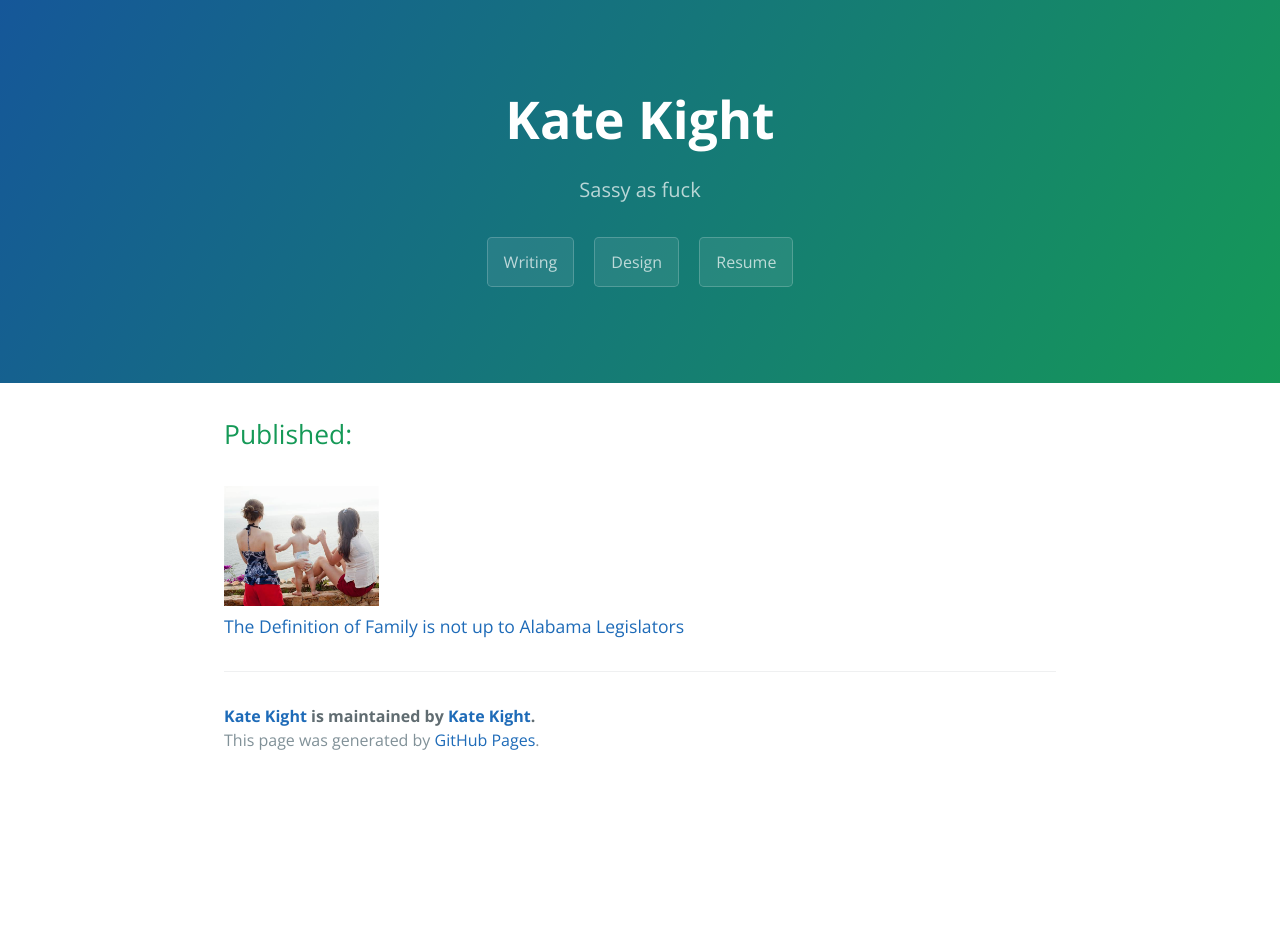
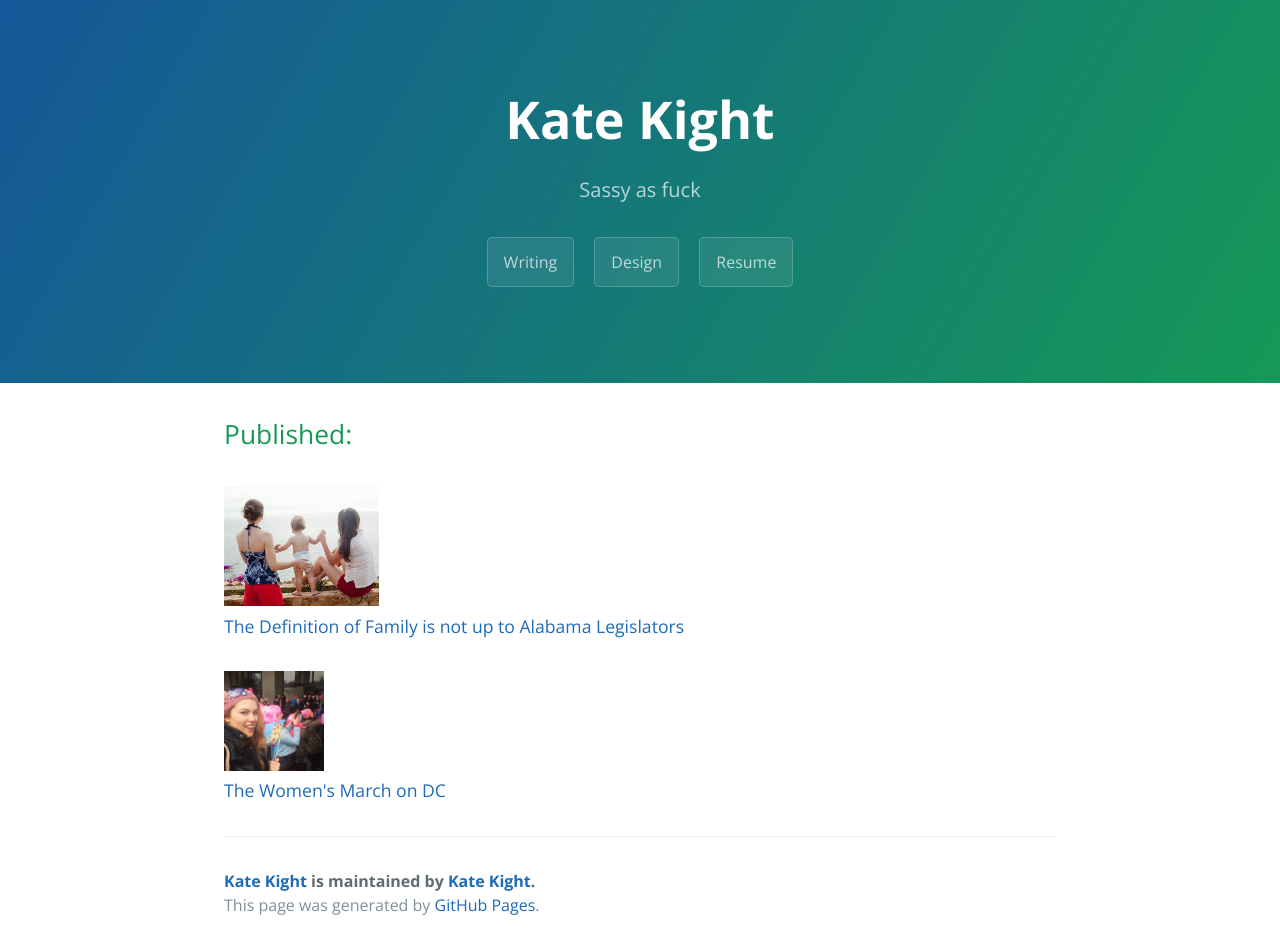
Before and after one commit to Flyakight/flyakight.github.io, a Jekyll site: the page built from _posts/2017-03-15-writing.markdown, in a window 1280 px wide. Built offline with Jekyll 4.4.1, drawn with Linux system fonts in a browser that asks for light colours; before the commit the page ends 900 px from its top, so only the background shows below that.

Commit message:
Update 2017-03-15-writing.markdown

```diff
--- a/_posts/2017-03-15-writing.markdown
+++ b/_posts/2017-03-15-writing.markdown
@@ -13,3 +13,7 @@ Published:
 <p> The Definition of Family is not up to Alabama Legislators </p>
 </a>
 </h4>
+<h4>
+<img src="http://www.katekight.com/Images/IMG_7546.JPG" alt="Kate at March" height="100">
+<a href="https://thehollywoodtimes.net/2017/01/22/womens-march-on-dc/">
+<p> The Women's March on DC </p>
```
